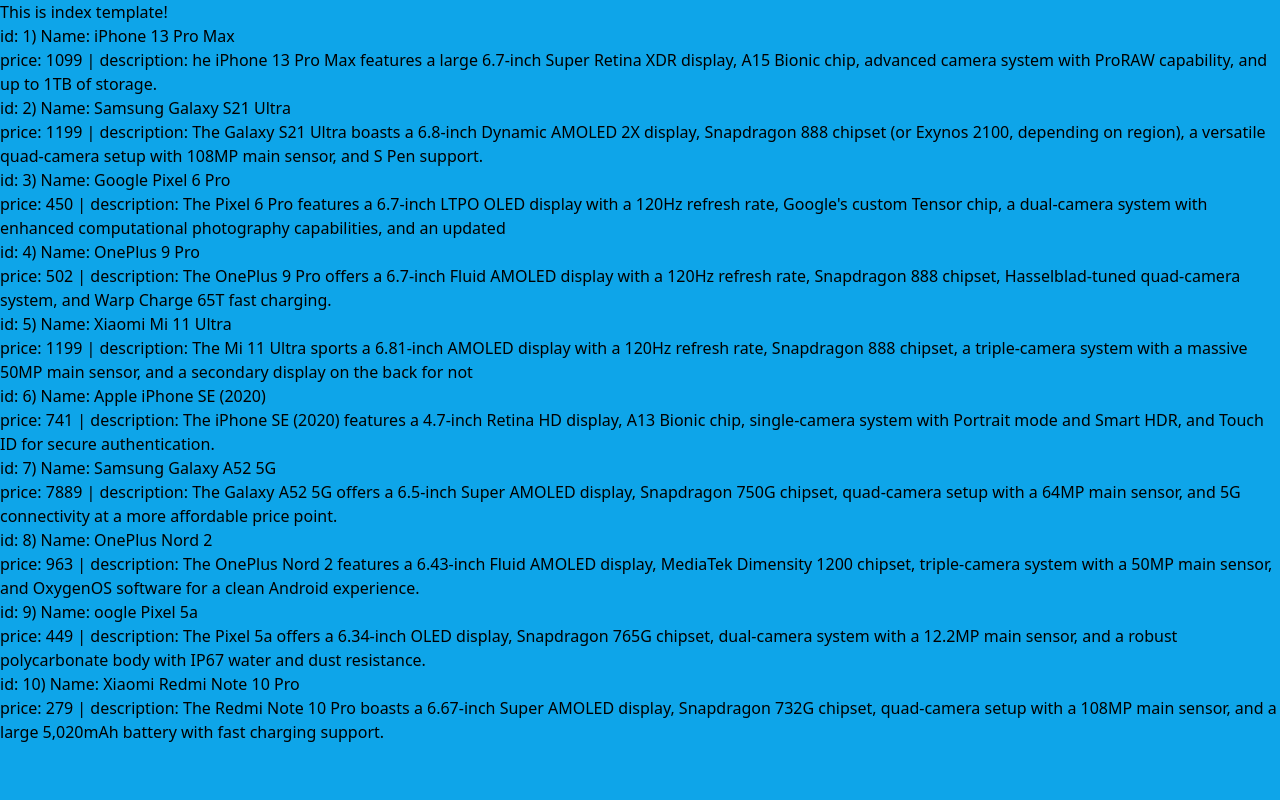
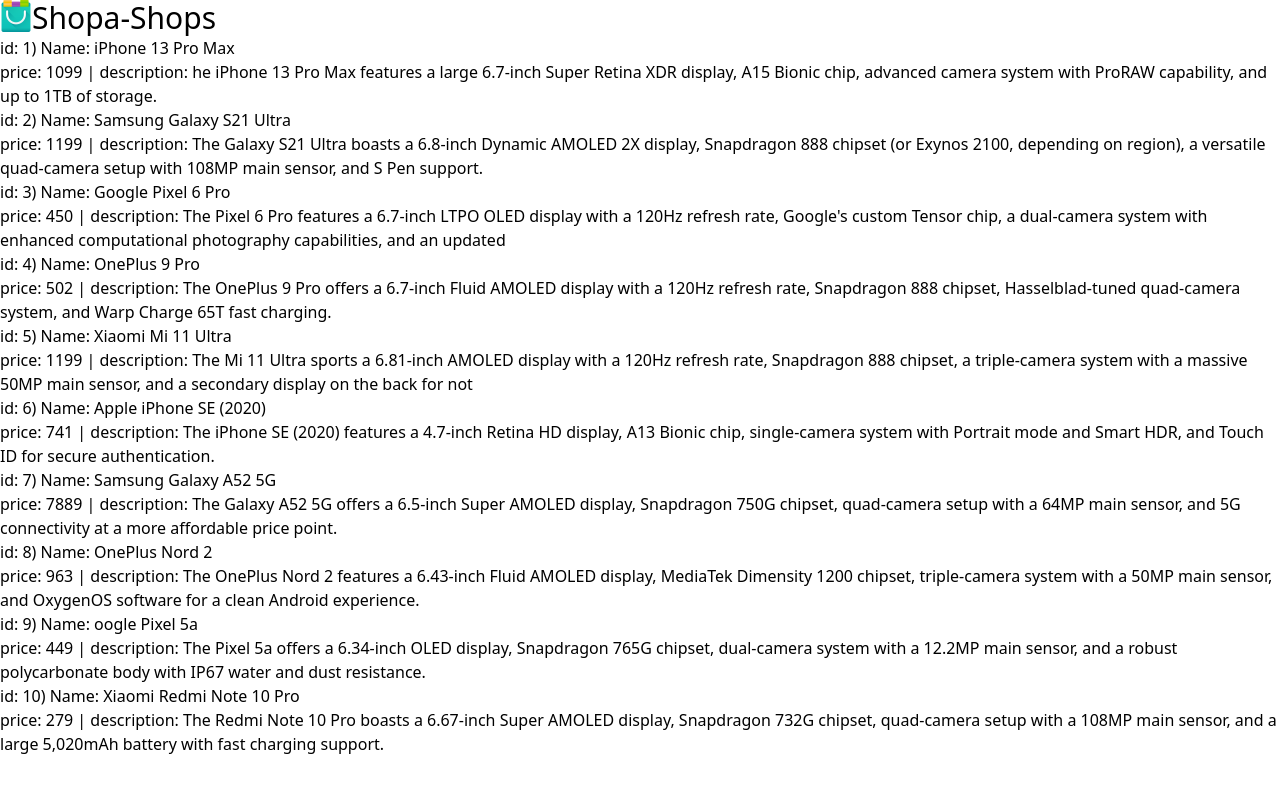
Before and after one commit to yeemaae/django-shop, a Django app: page /myapp/ in a window 1280 px wide. Run offline with Django 5.2, Linux system fonts and the light colour scheme; data comes from the database, SQL or seed files in the repository.

Commit message:
logo & tailwind

```diff
--- a/mysite/myapp/static/myapp/style.css
+++ b/mysite/myapp/static/myapp/style.css
@@ -548,7 +548,19 @@ video {
   position: static;
 }
 
-.bg-sky-500 {
-  --tw-bg-opacity: 1;
-  background-color: rgb(14 165 233 / var(--tw-bg-opacity));
+.flex {
+  display: flex;
 }
+
+.h-8 {
+  height: 2rem;
+}
+
+.w-8 {
+  width: 2rem;
+}
+
+.text-3xl {
+  font-size: 1.875rem;
+  line-height: 2.25rem;
+}
--- a/mysite/myapp/templates/myapp/index.html
+++ b/mysite/myapp/templates/myapp/index.html
@@ -9,8 +9,22 @@
     <title>Document</title>
     <link rel="stylesheet" href="{% static 'myapp/style.css' %}">
 </head>
-<body class="bg-sky-500">
-    <h1>This is index template!</h1>
+<body>
+    <nav>
+        <div>
+            <div>
+                <div>
+                    <div class="flex">
+                        <img class="h-8 w-8" src="{% static 'myapp/images/shop.png' %}" alt="logo" />
+                        <span class="text-3xl">Shopa-Shops</span>
+                    </div>
+                </div>
+            </div>
+        </div>
+    </nav>
+
+
+
     {% for item in items %}
     <a href="{% url 'myapp:detail' item.id %}">
         <h2>
```
Also changed, not shown: mysite/myapp/static/myapp/images/shop.png (added), 1 other file.
